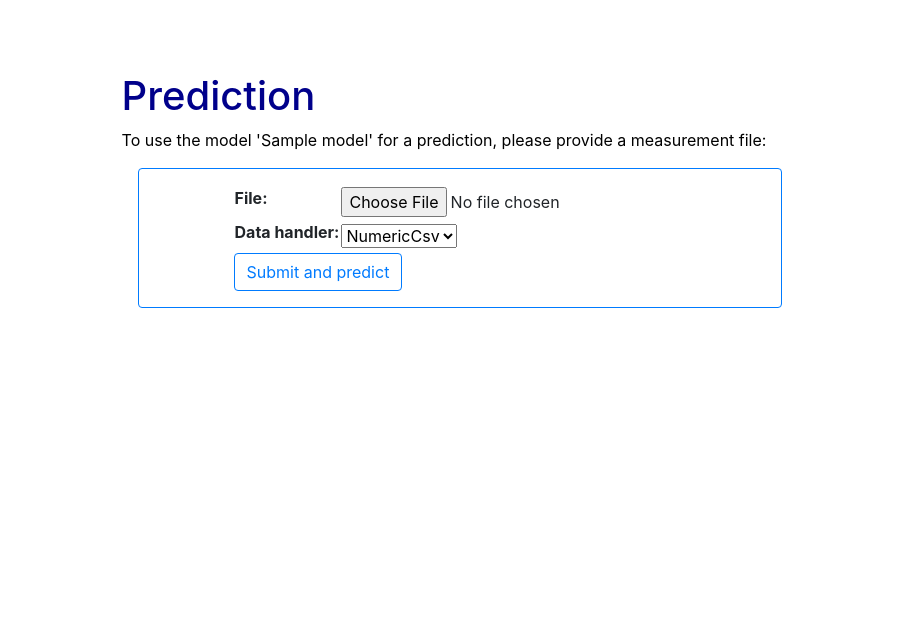
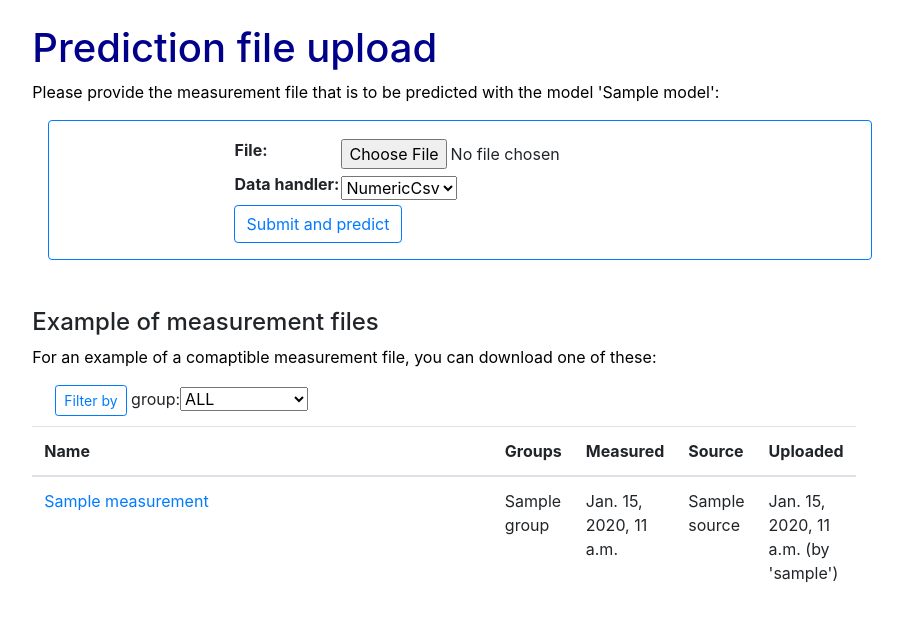
Before and after one commit to AntonSamojlow/authenticity-portal, a Django app: page /portal/predict/1 in a window 1280 px wide. Shown: the part 73-695 px from the top of the page, without its empty margins (196-1099 px from the left). Run offline with Django 3.2, Linux system fonts and the light colour scheme; a user stored in the database is signed in; tables that the repository leaves empty hold one stand-in row (values such as "Sample post").

Commit message:
added example measurements with download

```diff
--- a/portalsite/portal/templates/measurements-table.html
+++ b/portalsite/portal/templates/measurements-table.html
@@ -1,6 +1,8 @@
 <table class="table">
     <thead>
         <tr>
+
+
         <tr colspan="4">
             <div class="pagination ">
                 {% if measurements_page.paginator.num_pages > 1 %}
@@ -40,7 +42,14 @@
     <tbody>
         {% for measurement in measurements_page %}
         <tr data-bs-placement="top" title='Notes: {{ measurement.notes }}'>
-            <td scope="row"><a href="{{ measurement.get_absolute_url }}">{{ measurement.name }}</a></td>
+            <td class="col-sm-9">
+                {% if link_to_download is True %}
+                <a href="{% url 'measurementdownload' pk=measurement.id%} ">
+                {% else %}
+                <a href="{{ measurement.get_absolute_url }}">
+                {% endif %}
+                {{ measurement.name }}</a>
+            </td>
             <td>{{ measurement.groups_as_short_text }}</td>
             <td data-bs-toggle="tooltip">{{ measurement.time_measured }}</td>
             <td>{{ measurement.source }}</td>
--- a/portalsite/portal/templates/predict.html
+++ b/portalsite/portal/templates/predict.html
@@ -2,9 +2,9 @@
 
 {% block content %}
 <div>
-    <div class="mb-5 mt-5">
-        <h1>Prediction</h1>
-        <p>To use the model '{{ model.name }}' for a prediction, please provide a measurement file:</p>
+    <div class="mb-5">
+        <h1>Prediction file upload </h1>
+        <p>Please provide the measurement file that is to be predicted with the model '{{ model.name }}':</p>
         <div class="input-group p-3 d-flex justify-content-center m-3 border border-primary rounded">
             <form method="post" enctype="multipart/form-data">
                 {% csrf_token %}
@@ -15,5 +15,14 @@
             </form>
         </div>
     </div>
+    <div class="mb-5">
+        <h4>Example of measurement files</h4>
+        <p>For an example of a comaptible measurement file, you can download one of these:</p>
+        <form class="col-sm-12  m-2" method="get" enctype="multipart/form-data">
+            <button class="btn btn-sm btn-outline-primary" type="submit">Filter by</button>
+            {{ group_filter }}
+        </form>
+        {% include "measurements-table.html" %}
+    </div>
 </div>
 {% endblock %}
--- a/portalsite/portal/views.py
+++ b/portalsite/portal/views.py
@@ -53,13 +53,23 @@ def measurementdownload(request: HttpRequest, pk: int) -> HttpResponse:
 
     return response
 
-def _get_measurements_page(group_ids: list, request: HttpRequest):
+def _get_measurements_page(group_ids: list,
+    request: HttpRequest,
+    compatible_model: Model = None):
+
     objects = Measurement.objects.none()
     if FilterForm.ALL in group_ids:
         objects = Measurement.objects.all()
     else:
         for group_id in group_ids:
             objects = objects | Measurement.objects.filter(groups__id=group_id)
+
+    if compatible_model is not None:
+        compatible_objects = []
+        for m in objects.distinct():
+            if compatible_model.is_compatible(m):
+                compatible_objects.append(m)
+        return Paginator(compatible_objects, 10).get_page(request.GET.get('page'))
 
     return Paginator(objects.distinct(), 10).get_page(request.GET.get('page'))
 
@@ -172,11 +182,31 @@ class MeasurementsView(TemplateView):
 class PredictView(TemplateView):
     template_name = 'predict.html'
 
+    def __init__(self, **kwargs: any) -> None:
+        super().__init__(**kwargs)
+        self.source_choices = list((d.id, d.name) for d in Source.objects.all())
+        self.groups_chocies = list((l.id, l.name) for l in Group.objects.all())
+
     def get_context_data(self, pk:int, **kwargs: any) -> dict[str, any]:
         context = TemplateView.get_context_data(self, **kwargs)
-        context['model'] = Model.objects.get(pk=pk)
+
+        model: Model = Model.objects.get(pk=pk)
+
+        group_id = FilterForm.ALL
+        if self.request.GET and 'group_filter' in self.request.GET:
+            group_id = self.request.GET.get('group_filter')
+
+        context['group_filter'] = FilterForm(
+                'group_filter',
+                'group',
+                list((l.id, l.name) for l in Group.objects.all()),
+                initial=group_id,
+                includeAll=True)
+
+        context['model'] = model
         context['upload_form'] = PredictionUploadForm(DATAHANDLERS.choices)
-
+        context['measurements_page'] = _get_measurements_page([group_id], self.request, model)
+        context['link_to_download'] = True
         return context
 
     def post(self, request: HttpRequest, *args, **kwargs):
```
